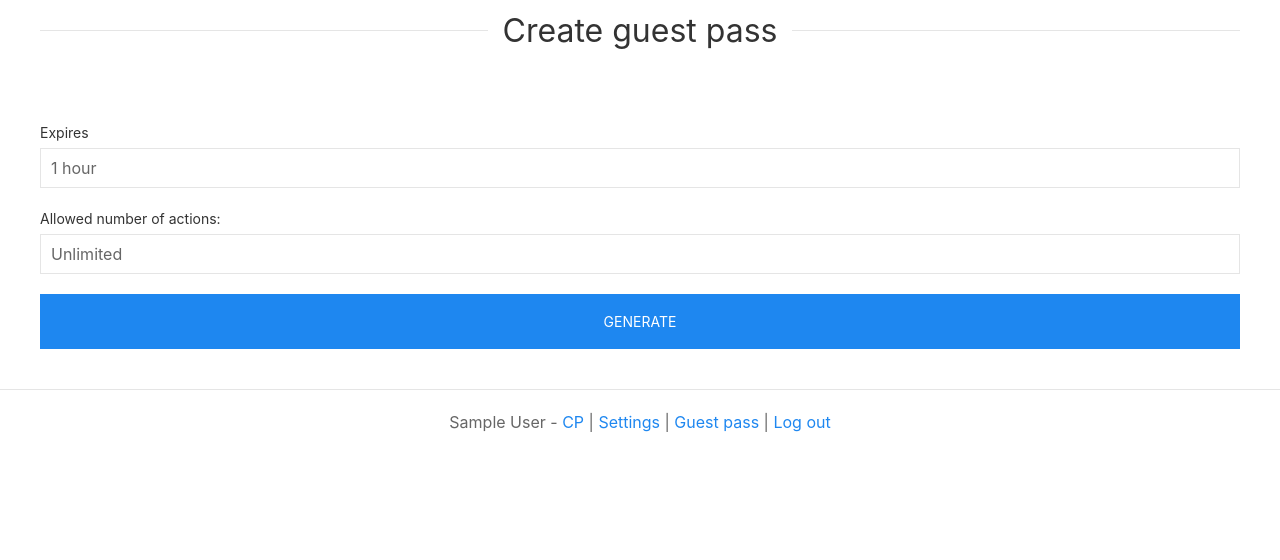
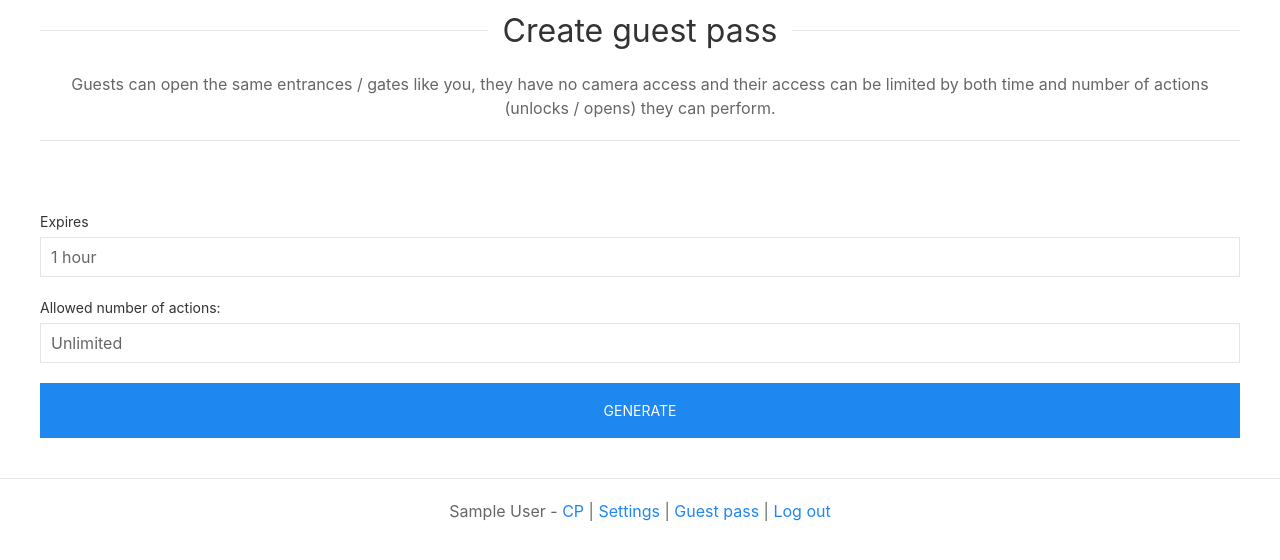
Before and after one commit to michnovka/dockontrol, a PHP site: page /create_guest.php in a window 1280 px wide. Shown: the top 560 px of the page. Run offline with PHP 8.4, Linux system fonts and the light colour scheme; the visitor is signed in with stand-in values (Sample User, id 1); data that the repository does not hold is empty; some libraries are stand-ins or nearby versions.

Commit message:
Added can create guests permission check. Added explanation on create guest pass page

```diff
--- a/create_guest.php
+++ b/create_guest.php
@@ -7,9 +7,15 @@ require_once dirname(__FILE__).'/libs/config.php';
 
 _require_login();
 
+
 if(!empty($_POST['action'])) {
 
 	$user = _get_user_array();
+
+	if(!$user['can_create_guests']){
+		echo 'Not authorized';
+		exit;
+	}
 
 	switch ($_POST['action']) {
 
@@ -36,6 +42,12 @@ if(!empty($_POST['action'])) {
 
 $user = _get_user_array();
 
+
+if(!$user['can_create_guests']){
+	echo 'Not authorized';
+	exit;
+}
+
 $smarty->assign('user', $user);
 $smarty->assign('permissions', _get_permissions());
 
--- a/smarty/templates/create_guest.tpl
+++ b/smarty/templates/create_guest.tpl
@@ -21,6 +21,9 @@
 
     {/if}
 
+    <p>Guests can open the same entrances / gates like you, they have no camera access and their access can be limited by both time and number of actions (unlocks / opens) they can perform.</p>
+
+    <hr />
     <form class="uk-form-stacked uk-margin-large uk-text-left" method="post">
 
         <div class="uk-margin">
```
